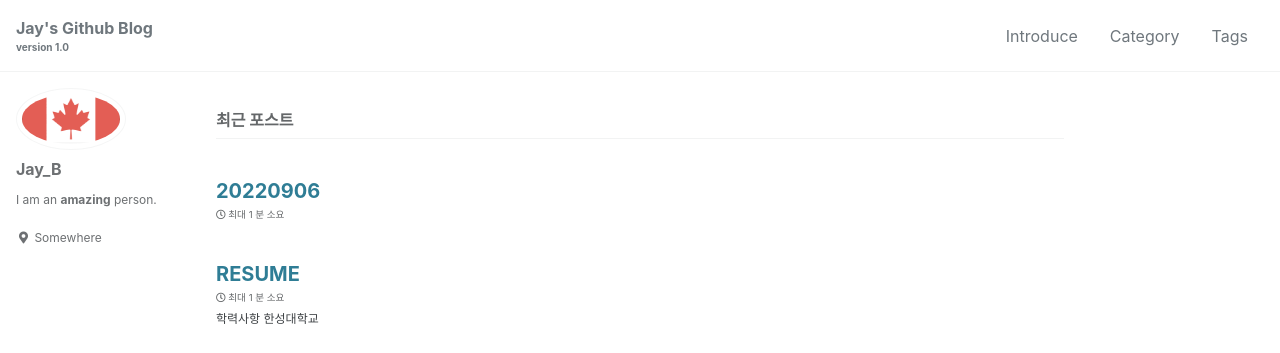
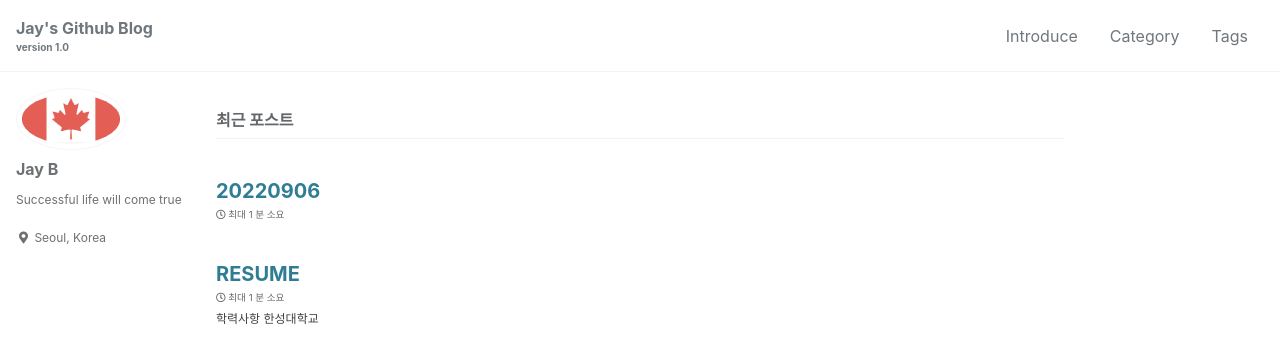
Before and after one commit to LimJunBeom/jayb.github.io, a Jekyll site: the page built from index.html, in a window 1280 px wide. Shown: the top 353 px of the page. Built offline with Jekyll 4.4.1, drawn with Linux system fonts in a browser that asks for light colours; cached includes are drawn as plain includes; the list of posts is cut into pages by our own code.

Commit message:
Update _config.yml

```diff
--- a/_config.yml
+++ b/_config.yml
@@ -102,10 +102,10 @@ analytics:
 
 # Site Author
 author:
-  name             : "Jay_B"
+  name             : "Jay B"
   avatar           : "/images/profile/canada.png"
-  bio              : "I am an **amazing** person."
-  location         : "Somewhere"
+  bio              : "Successful life will come true"
+  location         : "Seoul, Korea"
   email            :
   links:
     - label: "Email"
@@ -114,27 +114,27 @@ author:
     - label: "Website"
       icon: "fas fa-fw fa-link"
       # url: "https://your-website.com"
-    - label: "Twitter"
-      icon: "fab fa-fw fa-twitter-square"
+    #- label: "Twitter"
+    #  icon: "fab fa-fw fa-twitter-square"
       # url: "https://twitter.com/"
-    - label: "Facebook"
-      icon: "fab fa-fw fa-facebook-square"
-      # url: "https://facebook.com/"
+    #- label: "Facebook"
+    #  icon: "fab fa-fw fa-facebook-square"
+    #  # url: "https://facebook.com/"
     - label: "GitHub"
       icon: "fab fa-fw fa-github"
       # url: "https://github.com/"
-    - label: "Instagram"
-      icon: "fab fa-fw fa-instagram"
+    #- label: "Instagram"
+    #  icon: "fab fa-fw fa-instagram"
       # url: "https://instagram.com/"
 
 # Site Footer
 footer:
   links:
-    - label: "Twitter"
-      icon: "fab fa-fw fa-twitter-square"
+    #- label: "Twitter"
+    #  icon: "fab fa-fw fa-twitter-square"
       # url:
-    - label: "Facebook"
-      icon: "fab fa-fw fa-facebook-square"
+    #- label: "Facebook"
+    #  icon: "fab fa-fw fa-facebook-square"
       # url:
     - label: "GitHub"
       icon: "fab fa-fw fa-github"
@@ -142,11 +142,11 @@ footer:
     - label: "GitLab"
       icon: "fab fa-fw fa-gitlab"
       # url:
-    - label: "Bitbucket"
-      icon: "fab fa-fw fa-bitbucket"
+    #- label: "Bitbucket"
+    #  icon: "fab fa-fw fa-bitbucket"
       # url:
-    - label: "Instagram"
-      icon: "fab fa-fw fa-instagram"
+    #- label: "Instagram"
+    #  icon: "fab fa-fw fa-instagram"
       # url:
 
 
```
